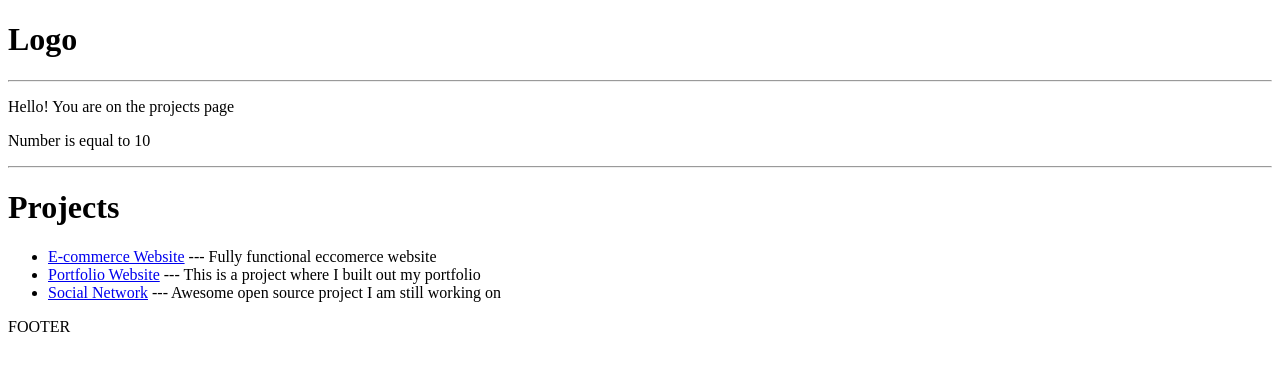
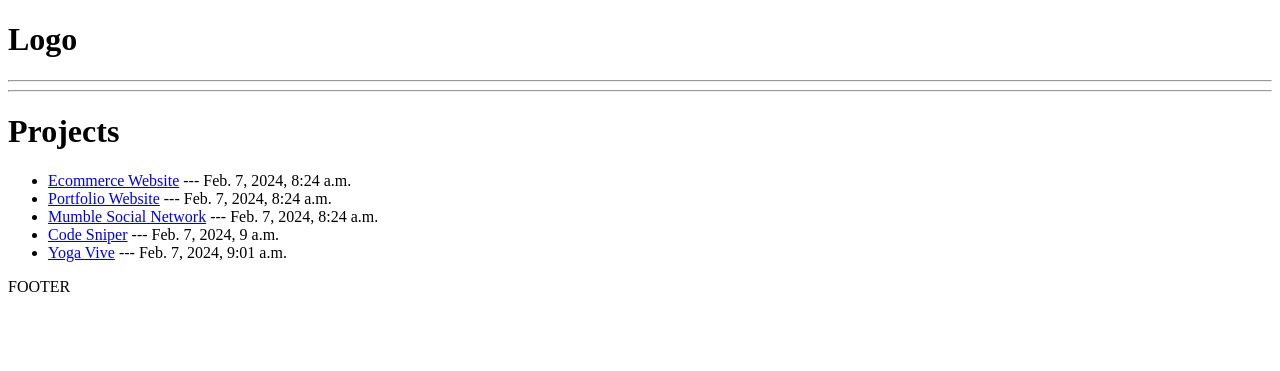
Before and after one commit to adimalca91/DevSearch, a Django app: page / in a window 1280 px wide. Shown: the top 371 px of the page. Run offline with Django 5.2, Linux system fonts and the light colour scheme; data comes from the database, SQL or seed files in the repository; both versions use the stored data as it was after the commit.

Commit message:
Query data from database / models and displaying on template

```diff
--- a/projectsApp/templates/projectsApp/projects.html
+++ b/projectsApp/templates/projectsApp/projects.html
@@ -8,28 +8,12 @@
 
 {% block content %}
 
-<p> Hello! You are on the {{page}} page </p>
-
-{% if number > 10%}
-
-    <p> Number is greater than 10 </p>
-
-{% elif number == 10 %}
-
-    <p> Number is equal to 10 </p>
-
-{% else %}
-
-<p> Number is less than 10 </p>
-
-{%endif%}
-
 <hr>
 <h1>Projects</h1>
 
 <ul>
 {% for project in projects %}
-    <li><a href="{% url 'project' project.id %}">{{project.title}}</a> --- {{project.description}}</li>
+    <li><a href="{% url 'project' project.id %}">{{project.title}}</a> --- {{project.created}}</li>
 {%endfor%}
 </ul>
 
--- a/projectsApp/views.py
+++ b/projectsApp/views.py
@@ -1,5 +1,6 @@
 from django.shortcuts import render
 from django.http import HttpResponse
+from .models import *
 
 # Create your views here.
 
@@ -22,10 +23,15 @@ projectsList = [
 This is a list of our projects
 Pass in some dynamic data to the template to render and display in the browser
 '''
+# def projects(request):
+#     page = "projects"
+#     number = 10
+#     context = {'page':page, 'number': number, 'projects': projectsList}
+#     return render(request, 'projectsApp/projects.html', context)
+
 def projects(request):
-    page = "projects"
-    number = 10
-    context = {'page':page, 'number': number, 'projects': projectsList}
+    projects = Project.objects.all()
+    context = {'projects': projects}
     return render(request, 'projectsApp/projects.html', context)
 
 '''
```
Also changed, not shown: db.sqlite3.
